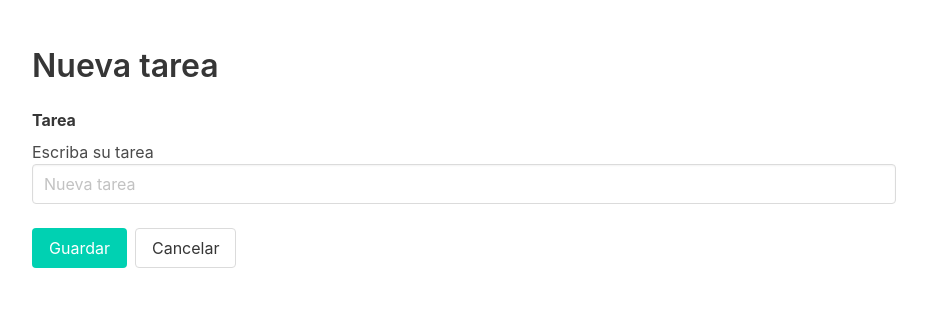
After one commit to m1lk4/todolist_app, a Flask app: page /lists/1/tasks/ in a window 1280 px wide. The commit adds this page. Shown: the top 315 px of the page, without its empty margins (176-1103 px from the left). Run offline with Flask 3, Linux system fonts and the light colour scheme; some libraries are stand-ins or nearby versions.

Commit message:
Vista para agregar nueva tarea

```diff
--- a/src/__init__.py
+++ b/src/__init__.py
@@ -1,6 +1,7 @@
 from flask import Flask
 
 from src.routes.list import list_blueprint
+from src.routes.task import task_blueprint
 from src.config import ConfigDev
 from src.database.todolist_db import db
 
@@ -14,5 +15,6 @@ def create_app(static_folder="static"):
     db.init_app(app)
 
     app.register_blueprint(list_blueprint)
+    app.register_blueprint(task_blueprint)
 
     return app
--- a/src/database/todolist_db.py
+++ b/src/database/todolist_db.py
@@ -1,7 +1,3 @@
 from flask_sqlalchemy import SQLAlchemy
 
 db = SQLAlchemy()
-
-
-def create_tables():
-    db.create_all()
--- /dev/null
+++ b/src/routes/task.py
@@ -0,0 +1,10 @@
+from flask import Blueprint
+from flask import render_template
+
+task_blueprint = Blueprint("task", __name__, url_prefix="/lists/<int:id>/tasks")
+
+
+@task_blueprint.get("/")
+def new(id):
+
+    return render_template("tasks/new.html", id=id)
--- a/src/templates/lists/show.html
+++ b/src/templates/lists/show.html
@@ -8,7 +8,7 @@
         </div>
       </div>
       <div class="level-right">
-        <a class="button is-responsive is-primary is-pulled-right" href="{{ url_for('list.new') }}">
+        <a class="button is-responsive is-primary is-pulled-right" href="{{ url_for('task.new', id=list.id) }}">
           <span class="icon">
             <i class="fa-solid fa-plus"></i>
           </span>
--- /dev/null
+++ b/src/templates/tasks/new.html
@@ -0,0 +1,28 @@
+{% extends "layout.html" %}
+
+{% block body %}
+<section class="section">
+  <h1 class="title">Nueva tarea</h1>
+  <form method="post" action="{{ url_for('list.create') }}">
+    <div class="block">
+      <div class="field">
+        <label class="label" for="name">Tarea</label>
+        <p>Escriba su tarea</p>
+        <div class="control">
+          <input class="input" type="text" id="name" name="name" placeholder="Nueva tarea">
+        </div>
+      </div>
+    </div>
+    <div class="block">
+      <div class="buttons">
+        <button class="button is-primary" type="submit" href="{{ url_for('list.index') }}">
+          <span>Guardar</span>
+        </button>
+        <a class="button" href="{{ url_for('list.show', id=id) }}">
+          <span>Cancelar</span>
+        </a>
+      </div>
+    </div>
+  </form>
+</section>
+{% endblock %}
```
Also changed, not shown: src/models/task_model.py (added).
